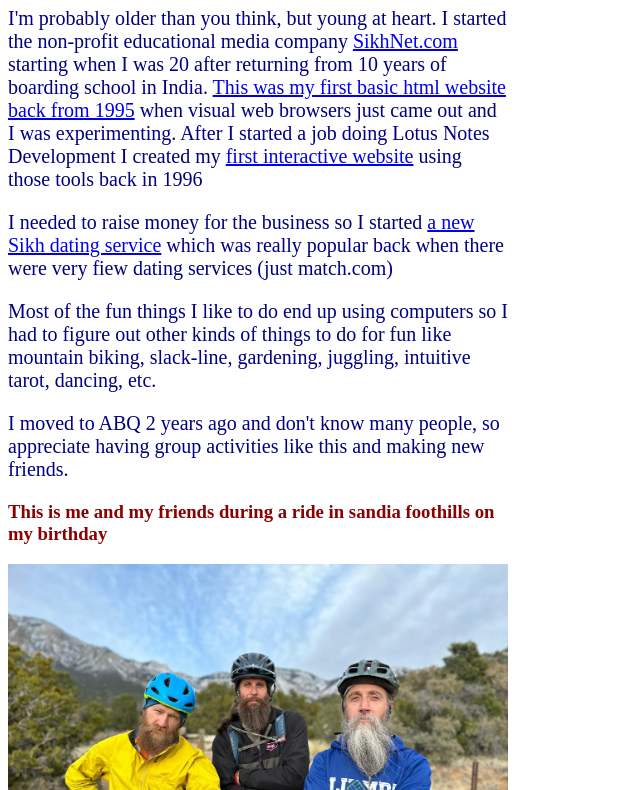
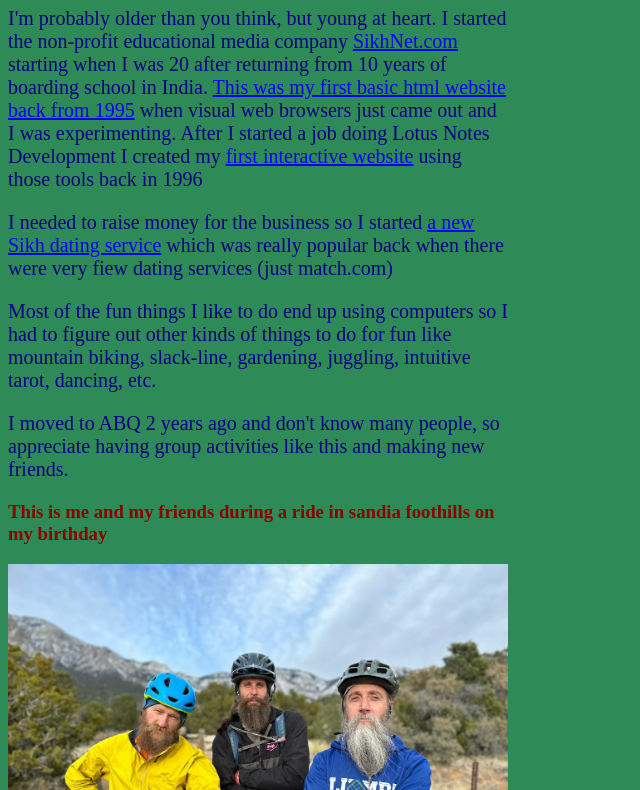
Before and after one commit to gmustuk/about-gurumustuk, a plain HTML site: page index.html in a window 1280 px wide. Shown: the part 81-871 px from the top of the page, without its empty margins (0-640 px from the left). Drawn offline with Linux system fonts and the light colour scheme.

Commit message:
Editing styles.css

```diff
--- a/styles.css
+++ b/styles.css
@@ -19,8 +19,11 @@ h3 {
     height: auto;
     width: auto;
     max-width: 500px;
-    image-orientation: landscape;
    }
 
 div.intro {width: 500px;
 align-content: center}
+
+body {
+    background-color: seagreen;
+}
```
